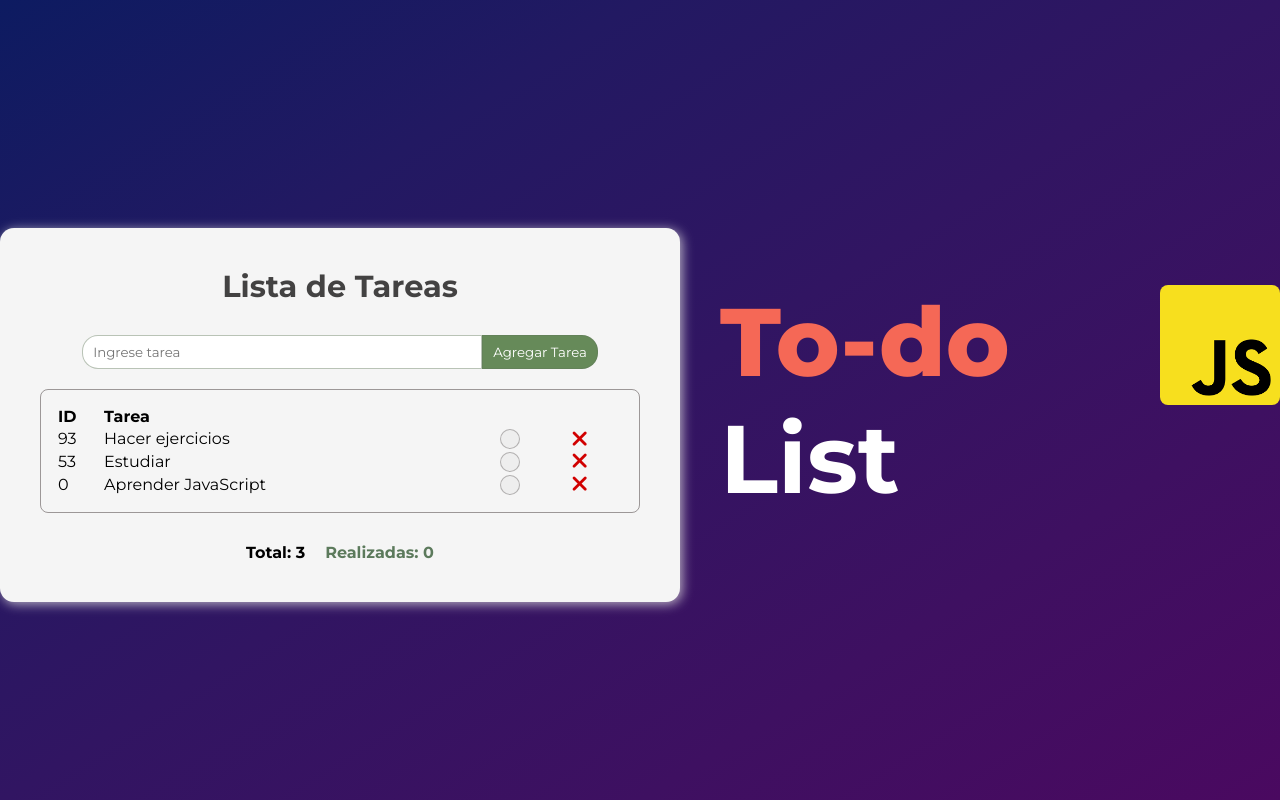
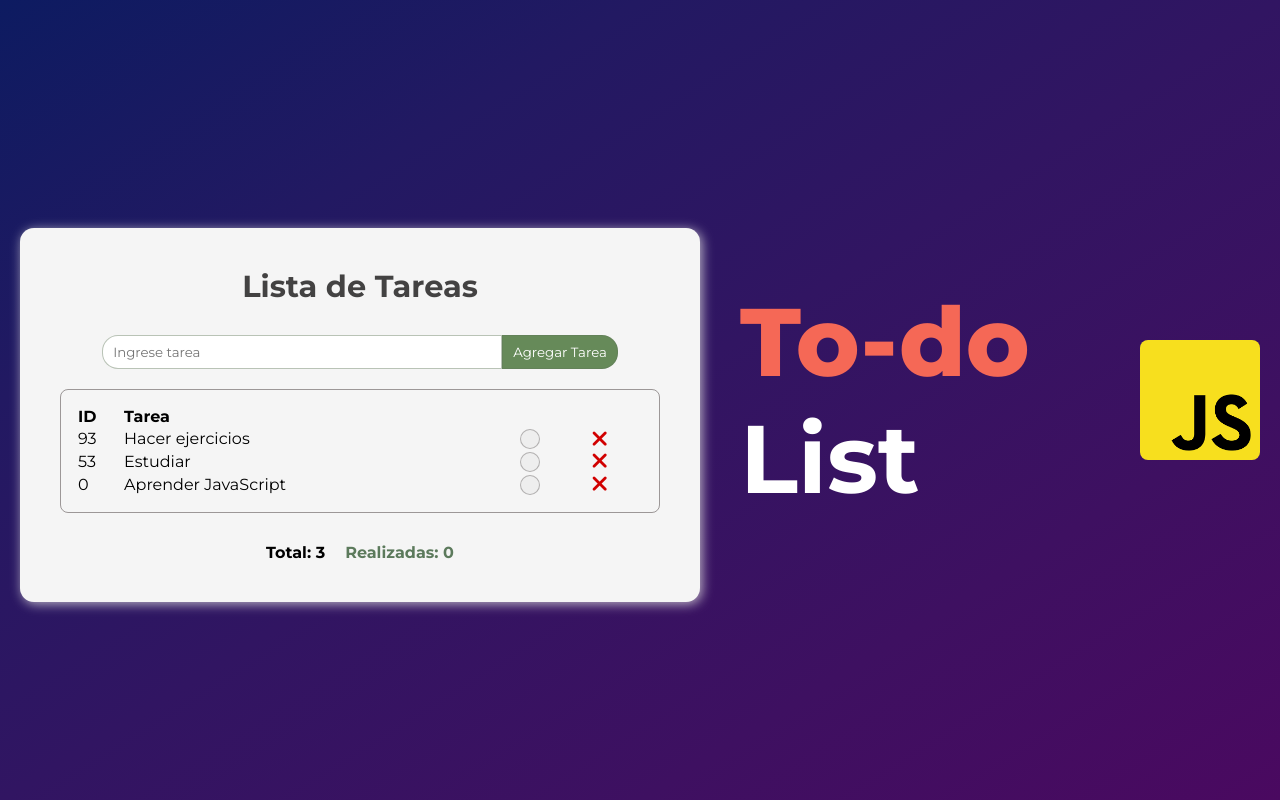
Before and after one commit to isra-osvaldo/todo-list, a plain HTML site: page index.html in a window 1280 px wide. Drawn offline with Linux system fonts and the light colour scheme.

Commit message:
Remove unnecessary position property from logo styles and adjust body margin for better layout

```diff
--- a/assets/css/style.css
+++ b/assets/css/style.css
@@ -15,7 +15,7 @@ body {
     align-items: center;
     justify-content: center;
     gap: 40px;
-
+    margin-inline: 20px;
 }
 
 h1 {
@@ -175,7 +175,7 @@ thead th {
 
 .logo-js {
     width: 120px;
-    position: relative;
+    /* position: relative; */
     border-radius: 8px;
     bottom: 55px;
 }
```
